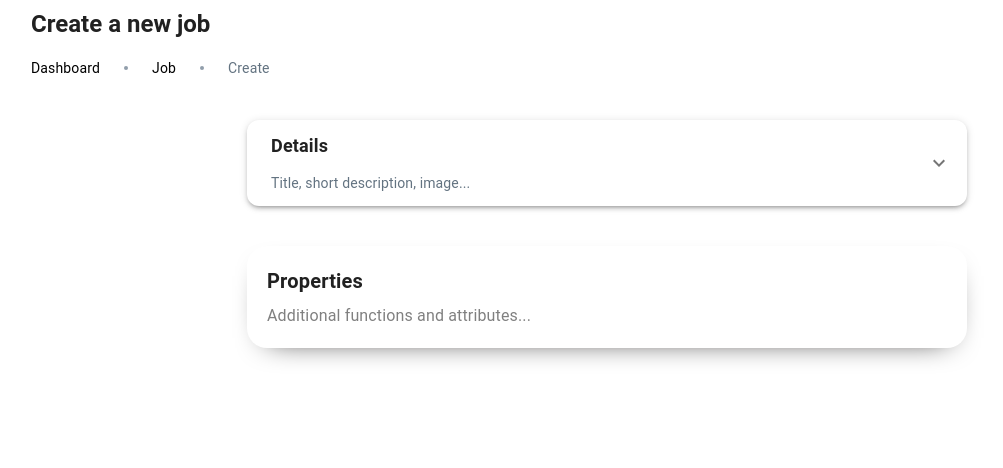
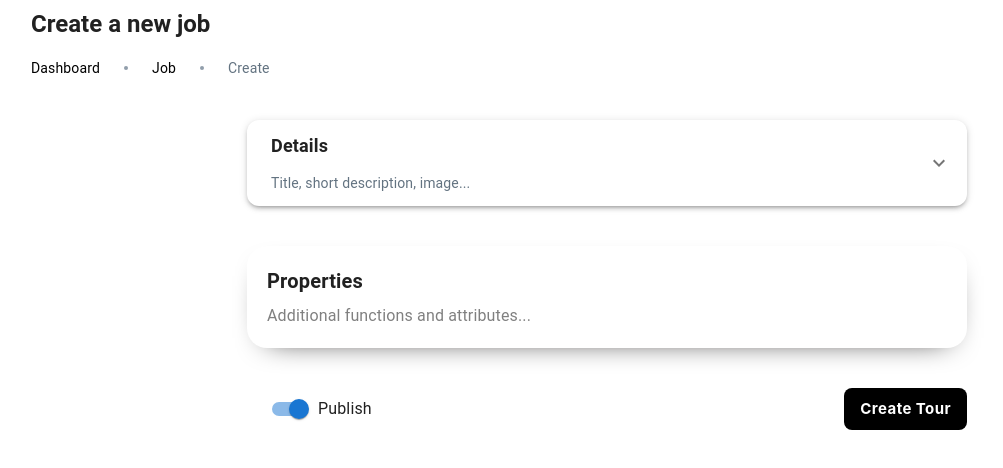
Before and after one commit to virajsorathiyagn/minimal_tour, a React (Vite) app: page / in a window 1280 px wide. Shown: the top 468 px of the page, without its empty margins (33-1036 px from the left). Built offline with nearby package versions, Linux system fonts and the light colour scheme; some icons are missing.

Commit message:
Completed create tour page

```diff
--- a/package.json
+++ b/package.json
@@ -21,6 +21,7 @@
     "npm": "^11.6.0",
     "react": "^19.1.1",
     "react-dom": "^19.1.1",
+    "react-dropzone": "^14.3.8",
     "react-hook-form": "^7.62.0",
     "zod": "^4.1.9"
   },
--- a/src/TourCreate/TourNewEditForm.tsx
+++ b/src/TourCreate/TourNewEditForm.tsx
@@ -6,6 +6,7 @@ import {
   Autocomplete,
   Avatar,
   Box,
+  Button,
   Checkbox,
   Chip,
   Divider,
@@ -20,6 +21,7 @@ import {
   OutlinedInput,
   Paper,
   Stack,
+  Switch,
   TextField,
   ToggleButton,
   ToggleButtonGroup,
@@ -38,6 +40,7 @@ import { Icon } from "@iconify/react";
 import dayjs from "dayjs";
 import { DatePicker, LocalizationProvider } from "@mui/x-date-pickers";
 import { AdapterDayjs } from "@mui/x-date-pickers/AdapterDayjs";
+import FileUploadBox from "../componentes/FileUploadBox";
 
 export default function TourNewEditForm() {
   const [value, setValue] = useState("");
@@ -203,7 +206,7 @@ export default function TourNewEditForm() {
               >
                 Content
               </Typography>
-              <Box sx={{ border: "1px solid #919eab", borderRadius: 1 }}>
+              <Box sx={{ border: "1px solid #cfcfcfff", borderRadius: 3 }}>
                 {/* functionality box */}
                 <Box
                   sx={{
@@ -212,7 +215,7 @@ export default function TourNewEditForm() {
                     display: "flex",
                     flexDirection: "row",
                     // border: "1px solid black",
-                    borderBottom: "1px solid #919eab",
+                    borderBottom: "1px solid #cfcfcfff",
                     alignItems: "center",
                     gap: 1,
                     p: 1.25,
@@ -268,7 +271,7 @@ export default function TourNewEditForm() {
                     aria-label="text formatting"
                     sx={{
                       display: "flex",
-                      gap: 0.5, // adds spacing between buttons
+                      gap: 0.5,
                     }}
                   >
                     <ToggleButton
@@ -298,7 +301,7 @@ export default function TourNewEditForm() {
                     aria-label="text formatting"
                     sx={{
                       display: "flex",
-                      gap: 0.5, // adds spacing between buttons
+                      gap: 0.5,
                     }}
                   >
                     <ToggleButton
@@ -344,19 +347,19 @@ export default function TourNewEditForm() {
                   <TextField
                     id="filled-multiline-static"
                     multiline
-                    rows={10}
+                    rows={7}
                     placeholder="Write Something awesome..."
                     variant="outlined"
                     sx={{
                       "& .MuiOutlinedInput-root": {
                         "& fieldset": {
-                          border: "none", // remove default border
+                          border: "none",
                         },
                         "&:hover fieldset": {
-                          border: "none", // remove hover border
+                          border: "none",
                         },
                         "&.Mui-focused fieldset": {
-                          border: "none", // remove focus border (blue one)
+                          border: "none",
                         },
                       },
                     }}
@@ -364,11 +367,33 @@ export default function TourNewEditForm() {
                 </Box>
               </Box>
             </Box>
+
+            {/* Image Field */}
+            <Box
+              sx={{
+                display: "flex",
+                flexDirection: "column",
+                gap: 1.2,
+              }}
+            >
+              <Typography
+                variant="h6"
+                sx={{
+                  fontWeight: 600,
+                  fontSize: "0.875rem",
+                  lineHeight: 1.57143,
+                }}
+              >
+                Image
+              </Typography>
+              <FileUploadBox />
+            </Box>
           </Box>
         </Paper>
       </AccordionDetails>
     </Accordion>
   );
+
   const renderProperties = () => (
     <>
       <LocalizationProvider dateAdapter={AdapterDayjs}>
@@ -681,6 +706,41 @@ export default function TourNewEditForm() {
       </LocalizationProvider>
     </>
   );
+
+  const renderActions = () => (
+    <Box sx={{ display: "flex", flexWrap: "wrap", alignItems: "center" }}>
+      <FormControlLabel
+        label="Publish"
+        control={
+          <Switch defaultChecked inputProps={{ id: "publish-switch" }} />
+        }
+        sx={{ flexGrow: 1, pl: 3 }}
+      />
+
+      <Button
+        variant="contained"
+        disableElevation
+        sx={{
+          backgroundColor: "#000",
+          borderRadius: 2,
+          px: 2,
+          py: 1,
+          textTransform: "capitalize",
+          fontSize: "0.9375rem",
+          fontWeight: "bold",
+          fontFamily: `Public Sans Variable, -apple-system, BlinkMacSystemFont, "Segoe UI", Roboto, "Helvetica Neue", Arial, sans-serif, "Apple Color Emoji", "Segoe UI Emoji", "Segoe UI Symbol"`,
+          "&:hover": {
+            backgroundColor: "#545454ff",
+            px: 2,
+            py: 1,
+          },
+        }}
+      >
+        Create Tour
+      </Button>
+    </Box>
+  );
+
   return (
     <Stack
       spacing={{ xs: 3, md: 5 }}
@@ -688,6 +748,7 @@ export default function TourNewEditForm() {
     >
       {renderDetails()}
       {renderProperties()}
+      {renderActions()}
     </Stack>
   );
 }
--- /dev/null
+++ b/src/componentes/FileUploadBox.tsx
@@ -0,0 +1,51 @@
+import React, { useCallback } from "react";
+import { useDropzone } from "react-dropzone";
+import { Box, Typography, Link } from "@mui/material";
+
+export default function FileUploadBox() {
+  const onDrop = useCallback((acceptedFiles: File[]) => {
+    console.log("Files uploaded:", acceptedFiles);
+  }, []);
+
+  const { getRootProps, getInputProps, isDragActive } = useDropzone({ onDrop });
+
+  return (
+    <Box
+      {...getRootProps()}
+      sx={{
+        border: "2px dashed #ccc",
+        borderRadius: "12px",
+        p: 5,
+        textAlign: "center",
+        cursor: "pointer",
+        backgroundColor: isDragActive ? "#f9f9f9" : "#f6f7f8",
+        transition: "background-color 0.2s ease-in-out",
+      }}
+    >
+      <input {...getInputProps()} />
+
+      {/* {Image} */}
+      <Box sx={{ display: "flex", justifyContent: "center", mb: 2 }}>
+        <img
+          src="https://cdn-icons-png.flaticon.com/512/2921/2921222.png"
+          alt="Upload"
+          width={60}
+        />
+      </Box>
+
+      {/* Main Title */}
+      <Typography variant="h6" sx={{ fontWeight: 600 }}>
+        Drop or select files
+      </Typography>
+
+      {/* Subtitle */}
+      <Typography variant="body2" sx={{ mt: 1, color: "grey.600" }}>
+        Drag files here, or{" "}
+        <Link underline="hover" sx={{ cursor: "pointer" }}>
+          browse
+        </Link>{" "}
+        your device.
+      </Typography>
+    </Box>
+  );
+}
```
Also changed, not shown: 1 other file (tests, documents, lock files or other folders).
